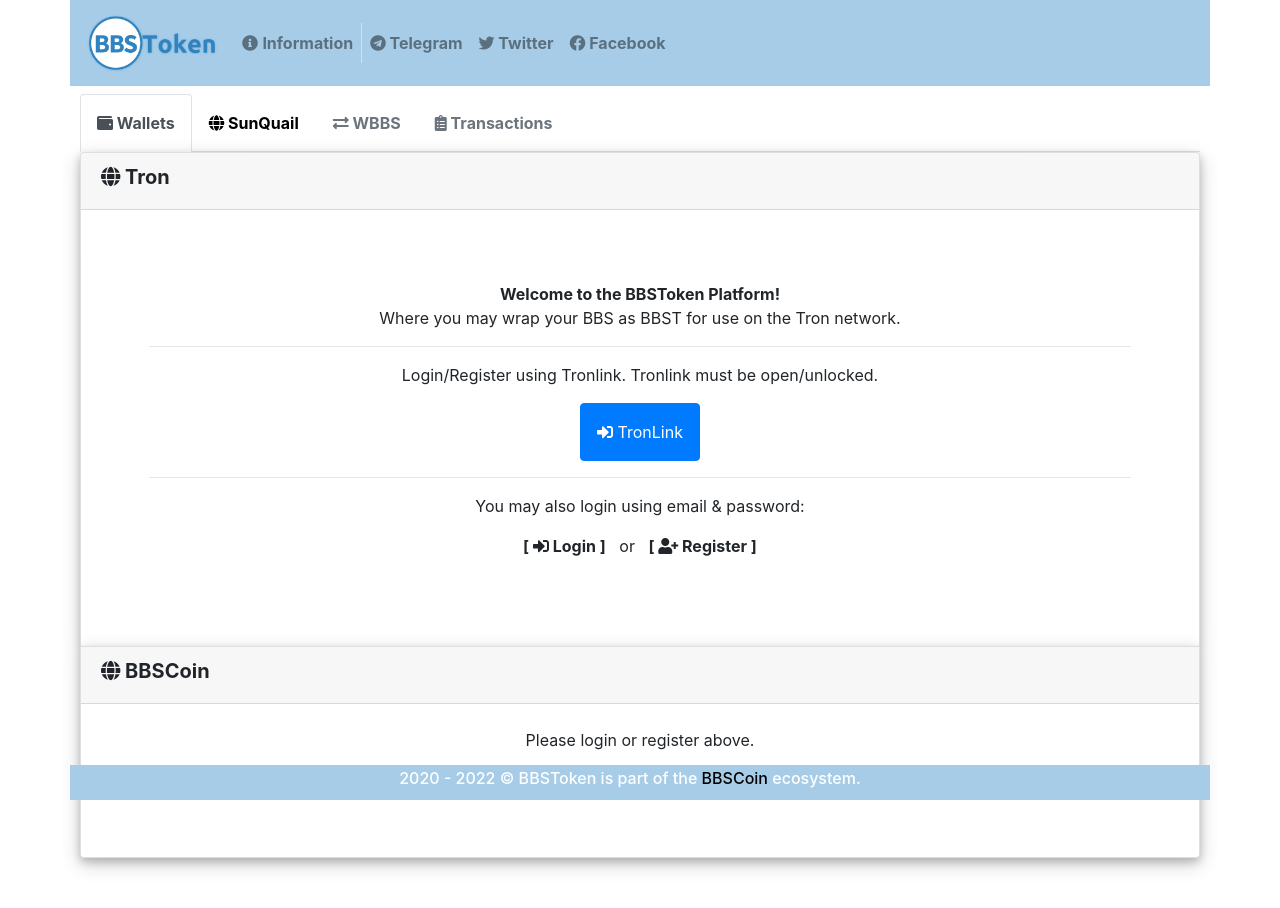
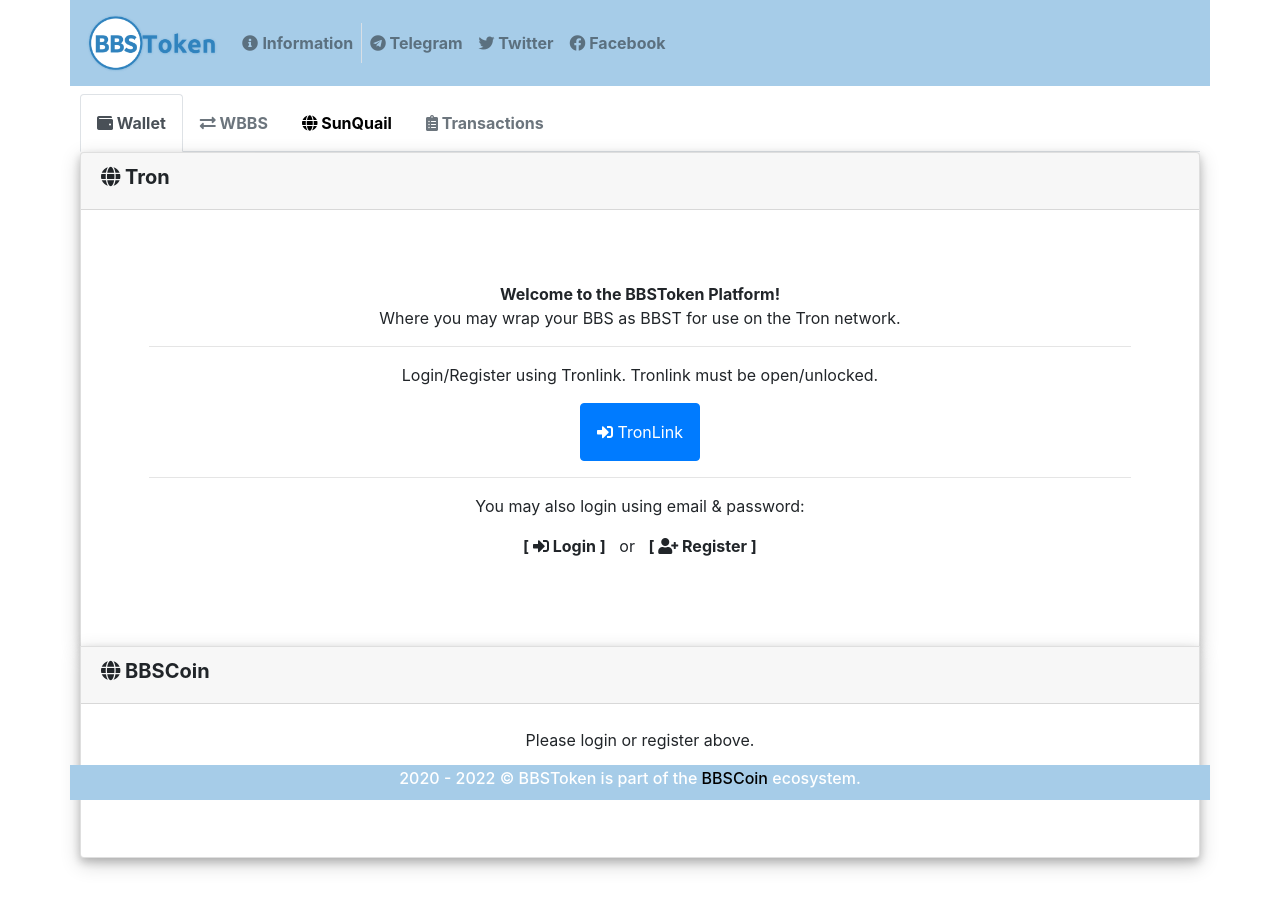
Before and after one commit to bbscoincommunity/bbstoken.click, a plain HTML site: page index.html in a window 1280 px wide. Drawn offline with nearby package versions, Linux system fonts and the light colour scheme.

Commit message:
Update index.html

```diff
--- a/index.html
+++ b/index.html
@@ -100,13 +100,13 @@
           <div class="nav nav-tabs" id="nav-tab" role="tablist">
             <!-- i class='fa fa-random'></i -->
             <a class="nav-item nav-link active py-3" id="nav-wallet-tab" data-toggle="tab" href="#nav-wallet" role="tab"
-              aria-controls="nav-wallet" aria-selected="false"><b><i class='fa fa-wallet'></i> Wallets</b></a>
+              aria-controls="nav-wallet" aria-selected="false"><b><i class='fa fa-wallet'></i> Wallet</b></a>
+            <a class="nav-item nav-link disabled py-3" id="nav-bbstoken-tab" data-toggle="tab" href="#nav-bbstoken"
+              role="tab" aria-controls="nav-bbstoken" aria-selected="false"><b><i class="fas fa-exchange-alt"></i>
+                WBBS</b></a>
             <a class="nav-item nav-link py-3" id="nav-sunquail-tab" data-toggle="tab" href="#nav-sunquail"
               role="tab" aria-controls="nav-sunquail" aria-selected="true"><b><i class='fa fa-globe'></i>
                 SunQuail</b></a>
-            <a class="nav-item nav-link disabled py-3" id="nav-bbstoken-tab" data-toggle="tab" href="#nav-bbstoken"
-              role="tab" aria-controls="nav-bbstoken" aria-selected="false"><b><i class="fas fa-exchange-alt"></i>
-                WBBS</b></a>
             <a class="nav-item nav-link disabled py-3" id="nav-transactions-tab" data-toggle="tab"
               href="#nav-transactions" role="tab" aria-controls="nav-transactions" aria-selected="false"><b
                 class="d-none d-md-block"><i class="fas fa-clipboard-list"></i> Transactions</b><b
```
